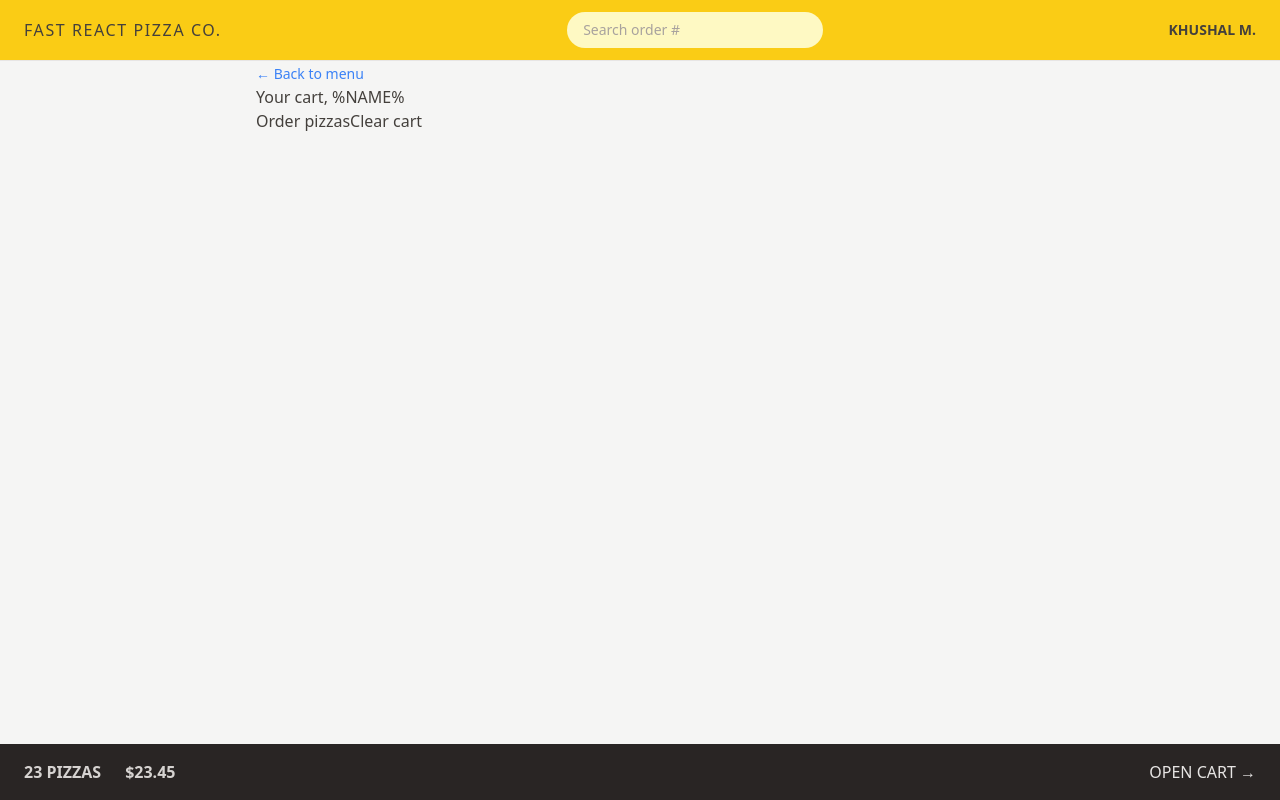
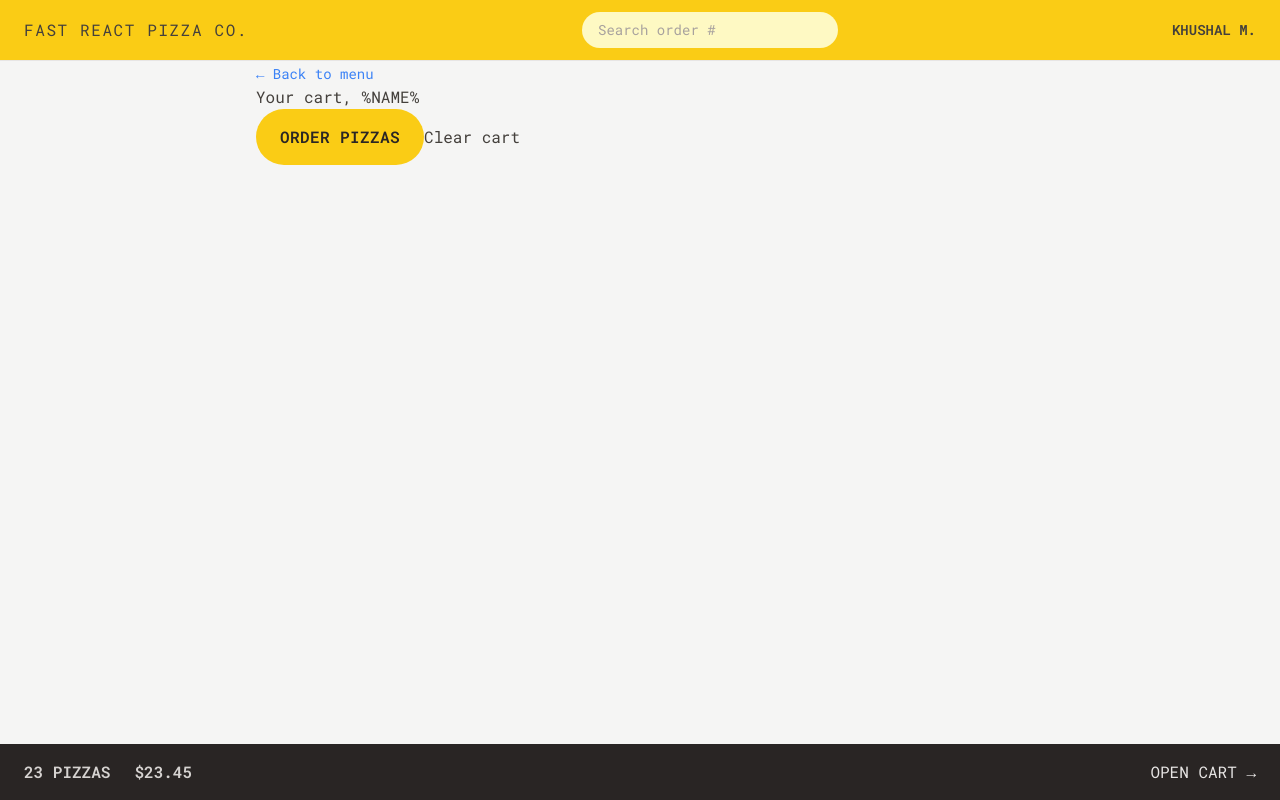
Before and after one commit to Khushal8448/Fast_React_Pizza-App, a React (Vite) app: page /cart in a window 1280 px wide. Built offline with nearby package versions, Linux system fonts and the light colour scheme.

Commit message:
tailwind configured

```diff
--- a/index.html
+++ b/index.html
@@ -4,6 +4,12 @@
     <meta charset="UTF-8" />
     <link rel="icon" type="image/svg+xml" href="/vite.svg" />
     <meta name="viewport" content="width=device-width, initial-scale=1.0" />
+    <link rel="preconnect" href="https://fonts.googleapis.com" />
+    <link rel="preconnect" href="https://fonts.gstatic.com" crossorigin />
+    <link
+      href="https://fonts.googleapis.com/css2?family=Roboto+Mono:wght@300;400;500;600;700&display=swap"
+      rel="stylesheet"
+    />
     <title>Vite + React</title>
   </head>
   <body class="bg-stone-100 text-stone-700">
--- a/src/features/cart/Cart.jsx
+++ b/src/features/cart/Cart.jsx
@@ -1,4 +1,6 @@
 import { Link } from 'react-router-dom';
+import LinkButton from '../../ui/LinkButton';
+import Button from '../../ui/Button';
 
 const fakeCart = [
   {
@@ -29,17 +31,13 @@
 
   return (
     <div>
-      <Link
-        to="/menu"
-        className="text-sm text-blue-500 hover:text-blue-600 hover:underline"
-      >
-        &larr; Back to menu
-      </Link>
+      <LinkButton to="/menu"> &larr; Back to menu</LinkButton>
 
       <h2>Your cart, %NAME%</h2>
 
       <div>
-        <Link to="/order/new">Order pizzas</Link>
+        <Button to="/order/new">Order pizzas</Button>
+        {/* <Link to="/order/new">Order pizzas</Link> */}
         <button>Clear cart</button>
       </div>
     </div>
--- a/src/features/order/CreateOrder.jsx
+++ b/src/features/order/CreateOrder.jsx
@@ -1,6 +1,7 @@
 import { useState } from 'react';
 import { Form, redirect, useNavigation, useActionData } from 'react-router-dom';
 import { createOrder } from '../../services/apiRestaurant';
+import Button from '../../ui/Button';
 
 // https://uibakery.io/regex-library/phone-number
 const isValidPhone = (str) =>
@@ -79,12 +80,9 @@
 
         <div>
           <input type="hidden" value={JSON.stringify(cart)} name="cart" />
-          <button
-            disabled={isSubmitting}
-            className="focus: inline-block rounded-full bg-yellow-400 px-4 py-3 font-semibold uppercase tracking-wide text-stone-800 transition-colors duration-300 hover:bg-yellow-300 focus:bg-yellow-300 focus:outline-none focus:ring focus:ring-yellow-300 focus:ring-offset-2 disabled:cursor-wait"
-          >
+          <Button disabled={isSubmitting}>
             {isSubmitting ? 'Placing order...' : 'Order now'}
-          </button>
+          </Button>
         </div>
       </Form>
     </div>
--- a/src/features/user/CreateUser.jsx
+++ b/src/features/user/CreateUser.jsx
@@ -1,4 +1,5 @@
 import { useState } from 'react';
+import Button from '../../ui/Button';
 
 function CreateUser() {
   const [username, setUsername] = useState('');
@@ -18,12 +19,12 @@
         placeholder="Your full name"
         value={username}
         onChange={(e) => setUsername(e.target.value)}
-        className="w-72"
+        className="input mb-8 w-72"
       />
 
       {username !== '' && (
         <div>
-          <button>Start ordering</button>
+          <Button>Start ordering</Button>
         </div>
       )}
     </form>
--- a/src/index.css
+++ b/src/index.css
@@ -6,35 +6,12 @@
   .input {
     @apply w-full rounded-full border border-stone-200 px-4 py-2 text-sm transition-all duration-300 placeholder:text-stone-400 focus:outline-none focus:ring focus:ring-yellow-400 md:px-6 md:py-3;
   }
-}
-
-/* width */
-::-webkit-scrollbar {
-  width: 8px;
-}
-
-/* Track */
-::-webkit-scrollbar-track {
-  box-shadow: inset 0 0 5px grey;
-  border-radius: 10px;
-}
-
-/* Handle */
-::-webkit-scrollbar-thumb {
-  background: #aaa;
-  border-radius: 10px;
-}
-
-/* Handle on hover */
-::-webkit-scrollbar-thumb:hover {
-  background: #999;
-}
 
   /* https://dev.to/afif/i-made-100-css-loaders-for-your-next-project-4eje */
   .loader {
     width: 45px;
     aspect-ratio: 0.75;
-  --c: no-repeat linear-gradient(#333 0 0);
+    --c: no-repeat linear-gradient(theme(colors.stone.800) 0 0);
     background:
       var(--c) 0% 50%,
       var(--c) 50% 50%,
@@ -69,3 +46,26 @@
         100% 100%;
     }
   }
+}
+
+/* width */
+::-webkit-scrollbar {
+  width: 8px;
+}
+
+/* Track */
+::-webkit-scrollbar-track {
+  box-shadow: inset 0 0 5px grey;
+  border-radius: 10px;
+}
+
+/* Handle */
+::-webkit-scrollbar-thumb {
+  background: #aaa;
+  border-radius: 10px;
+}
+
+/* Handle on hover */
+::-webkit-scrollbar-thumb:hover {
+  background: #999;
+}
--- a/src/ui/AppLayout.jsx
+++ b/src/ui/AppLayout.jsx
@@ -10,8 +10,8 @@
   return (
     <div className="grid h-screen grid-rows-[auto_1fr_auto] ">
       {isLoading && <Loader />}
+
       <Header />
-
       <div className="overflow-auto">
         <main className="mx-auto max-w-3xl">
           <Outlet />
--- /dev/null
+++ b/src/ui/Button.jsx
@@ -0,0 +1,22 @@
+import { Link } from 'react-router-dom';
+
+function Button({ children, disabled, to }) {
+  const className =
+    'focus: inline-block rounded-full bg-yellow-400 px-4 py-3 font-semibold uppercase tracking-wide text-stone-800 transition-colors duration-300 hover:bg-yellow-300 focus:bg-yellow-300 focus:outline-none focus:ring focus:ring-yellow-300 focus:ring-offset-2 disabled:cursor-wait sm:px-6 sm:py-4';
+
+  if (to) {
+    return (
+      <Link to={to} className={className}>
+        {children}
+      </Link>
+    );
+  }
+
+  return (
+    <button disabled={disabled} className={className}>
+      {children}
+    </button>
+  );
+}
+
+export default Button;
--- a/src/ui/Error.jsx
+++ b/src/ui/Error.jsx
@@ -1,14 +1,15 @@
-import { useNavigate, useRouteError } from "react-router-dom";
+import { useRouteError } from 'react-router-dom';
+import LinkButton from './LinkButton';
 
 function Error() {
-  const navigate = useNavigate();
   const error = useRouteError();
 
   return (
     <div>
       <h1>Something went wrong 😢</h1>
       <p>{error.data || error.message}</p>
-      <button onClick={() => navigate(-1)}>&larr; Go back</button>
+
+      <LinkButton to="-1">&larr; Go back</LinkButton>
     </div>
   );
 }
--- /dev/null
+++ b/src/ui/LinkButton.jsx
@@ -0,0 +1,22 @@
+import { useNavigate } from 'react-router-dom';
+import { Link } from 'react-router-dom';
+
+function LinkButton({ children, to }) {
+  const navigate = useNavigate();
+  const className = 'text-sm text-blue-500 hover:text-blue-600 hover:underline';
+
+  if (to === '-1')
+    return (
+      <button className={className} onClick={() => navigate(-1)}>
+        {children}
+      </button>
+    );
+
+  return (
+    <Link to={to} className={className}>
+      {children}
+    </Link>
+  );
+}
+
+export default LinkButton;
--- a/src/ui/Loader.jsx
+++ b/src/ui/Loader.jsx
@@ -1,5 +1,9 @@
 function Loader() {
-  return <div className="loader"></div>;
+  return (
+    <div className="absolute inset-0 z-10 flex items-center justify-center  bg-slate-200/20 backdrop-blur-sm">
+      <div className="loader"></div>
+    </div>
+  );
 }
 
 export default Loader;
--- a/tailwind.config.js
+++ b/tailwind.config.js
@@ -1,8 +1,18 @@
 /** @type {import('tailwindcss').Config} */
 export default {
-  content: ["./index.html", "./src/**/*.{js,ts,jsx,tsx}"],
+  content: ['./index.html', './src/**/*.{js,ts,jsx,tsx}'],
   theme: {
-    extend: {},
+    fontFamily: {
+      sans: 'Roboto Mono, monospace',
+    },
+    extend: {
+      colors: {
+        pizza: '#967395',
+      },
+      height: {
+        screen: '100dvh',
+      },
+    },
   },
   plugins: [],
 };
```
Lines whose indentation alone changed are shown as unchanged.
